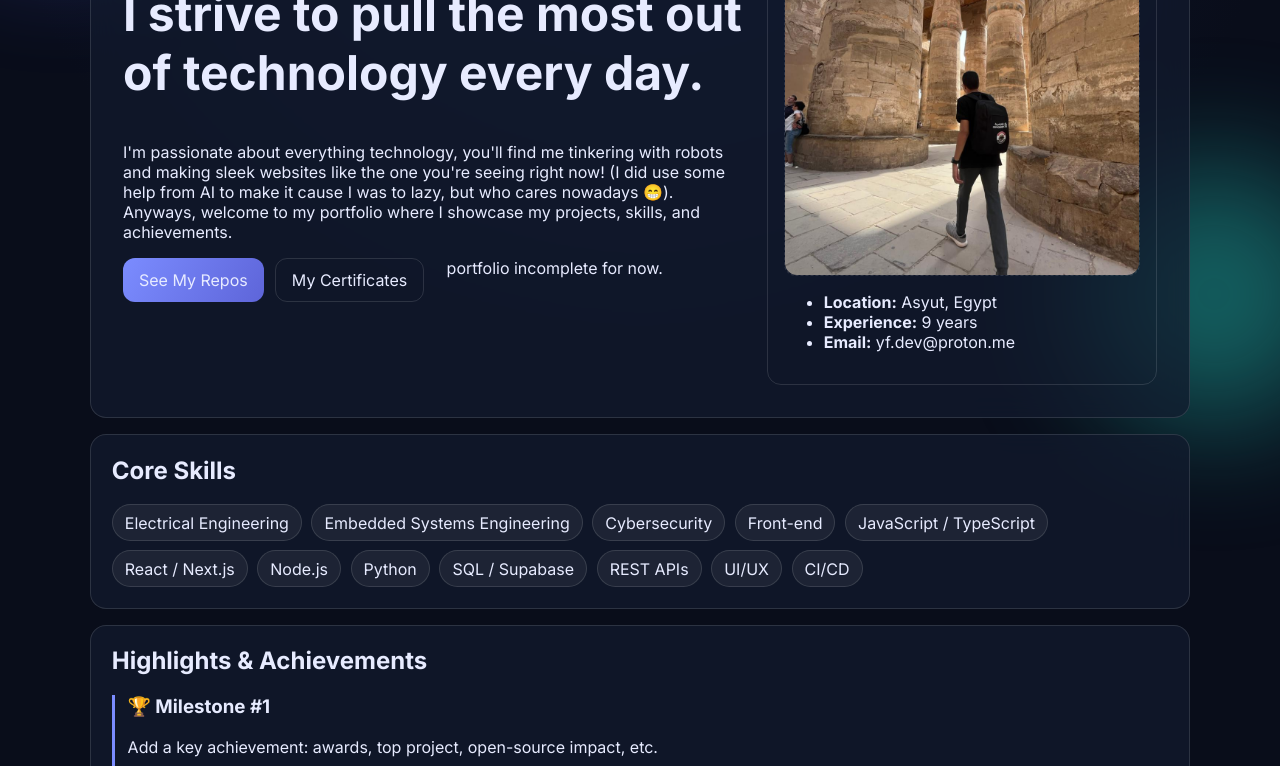
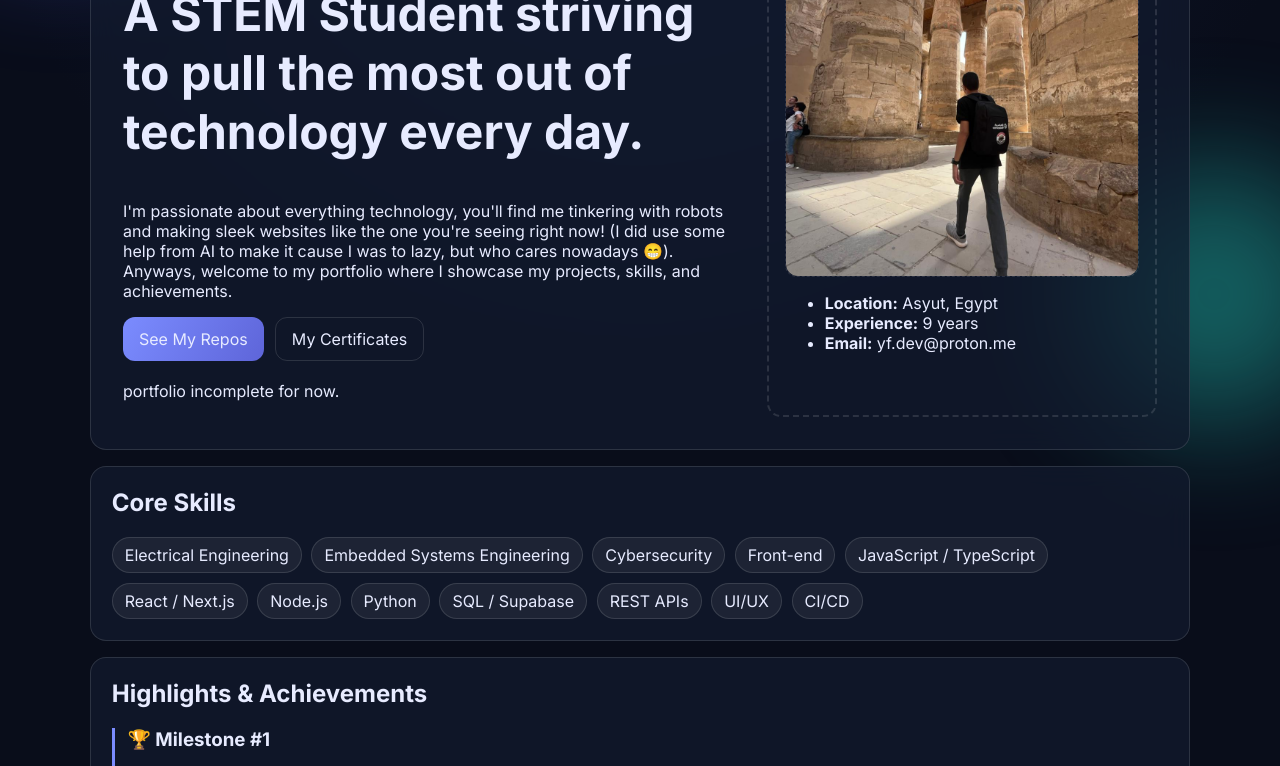
Before and after one commit to yousseftechdev/yousseftech-wrapped, a plain HTML site: page index.html in a window 1280 px wide. Shown: the part 290-1056 px from the top of the page. Drawn offline with Linux system fonts and the light colour scheme.

Commit message:
minor adjustments

```diff
--- a/css/styles.css
+++ b/css/styles.css
@@ -167,7 +167,7 @@ p {
 }
 
 .profile-card {
-  border: 1px solid var(--line);
+  border: 2px dashed var(--line);
   border-radius: 14px;
   padding: 1rem;
 }
--- a/data/json/certificates.json
+++ b/data/json/certificates.json
@@ -24,7 +24,7 @@
     "image": "english.png"
   },
   {
-    "title": "Certificate of participation in the Local Stage of the Internation Sience and Engineering Fair (ISEF) in Asyut",
+    "title": "Certificate of participation in the Local Stage of the International Sience and Engineering Fair (ISEF) in Asyut",
     "issuer": "Asyut Center for Technological Development",
     "date": "11 Jan 2026",
     "code": null,
--- a/index.html
+++ b/index.html
@@ -40,7 +40,7 @@
           <p class="tag">Software Engineer • Builder • Lifelong Learner</p>
           <h1>
             Hi, I'm <span class="gradient-text">Youssef Mostafa</span>.<br />
-            I strive to pull the most out of technology every day.
+            A STEM Student striving to pull the most out of technology every day.
           </h1>
           <p>
             I'm passionate about everything technology, you'll find me tinkering with robots and making sleek websites like the one you're seeing right now! (I did use some help from AI to make it cause I was to lazy, but who cares nowadays 😁). Anyways, welcome to my portfolio where I showcase my projects,
@@ -50,8 +50,8 @@
             <a class="btn primary" href="html/repos.html">See My Repos</a>
             <a class="btn" href="html/certificates.html">My Certificates</a>
             <!-- <a class="btn" href="certificates.html">My Certificates</a> -->
-            <br><p>portfolio incomplete for now.</p>
           </div>
+          <br><p>portfolio incomplete for now.</p>
         </div>
         <div class="profile-card reveal-right">
           <div class="profile-photo">
```
